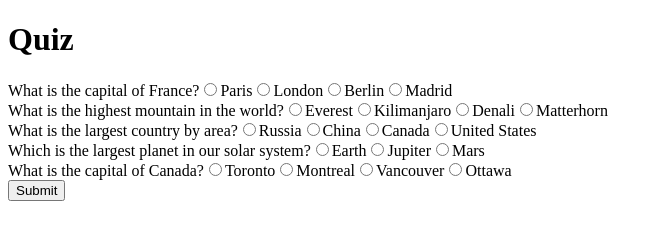
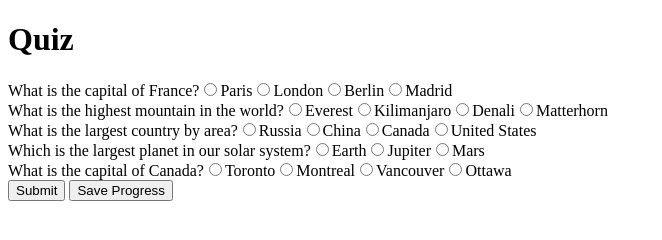
Before and after one commit to acciojob/quiz-with-session-salikwani, a website: page main.html in a window 1280 px wide. Shown: the whole page, without its empty margins (0-662 px from the left). Drawn offline with Linux system fonts and the light colour scheme.

Commit message:
created a submission

```diff
--- a/main.html
+++ b/main.html
@@ -7,9 +7,10 @@
 
   <body>
     <!-- do not change this code -->
-    <h1>Quiz</h1>
+        <h1>Quiz</h1>
     <div id="questions"></div>
     <button id="submit">Submit</button>
+	<button id="save">Save Progress</button>
     <div id="score"></div>
 
     <script type="text/javascript" src="./script.js"></script>
```
